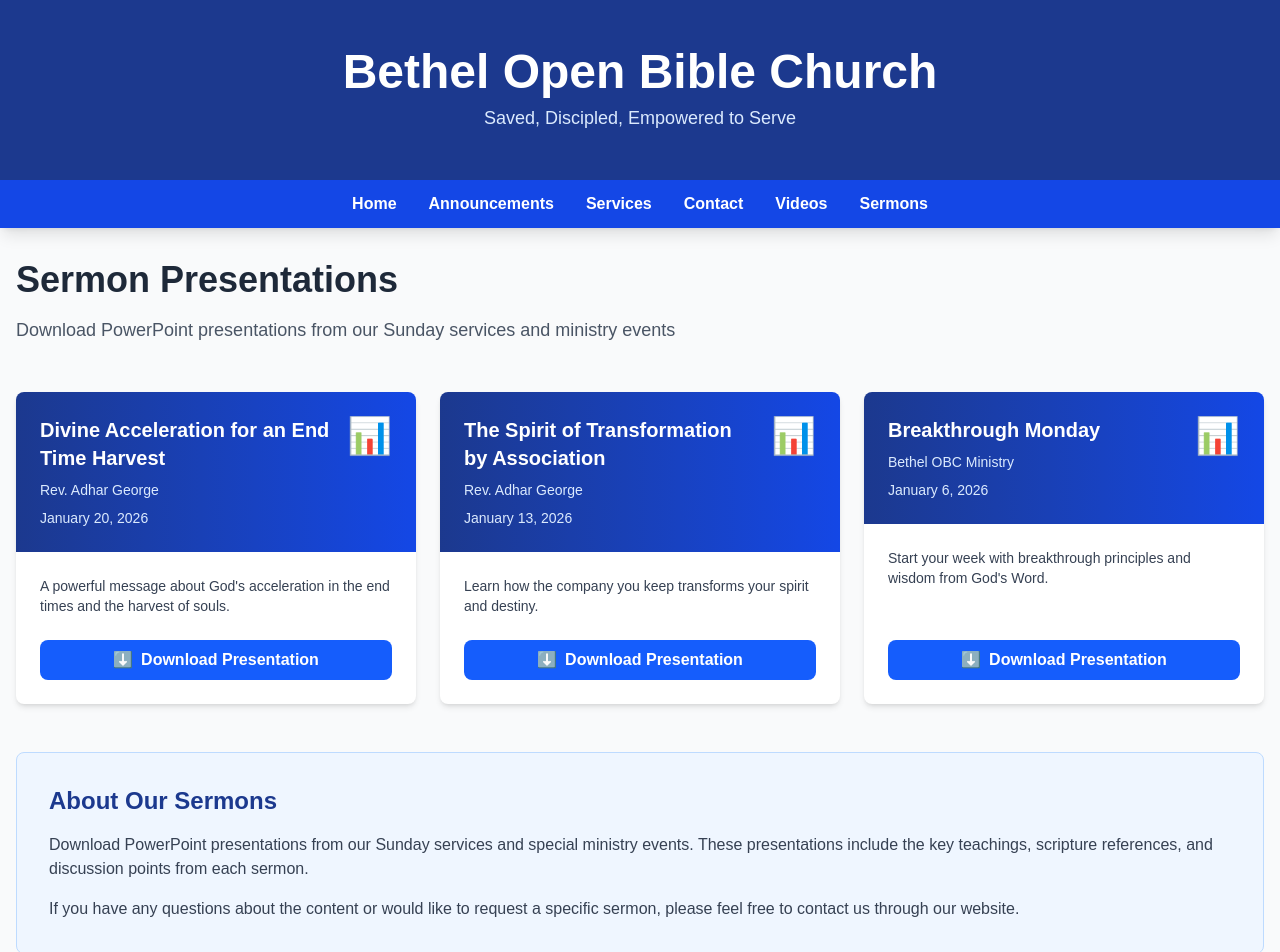
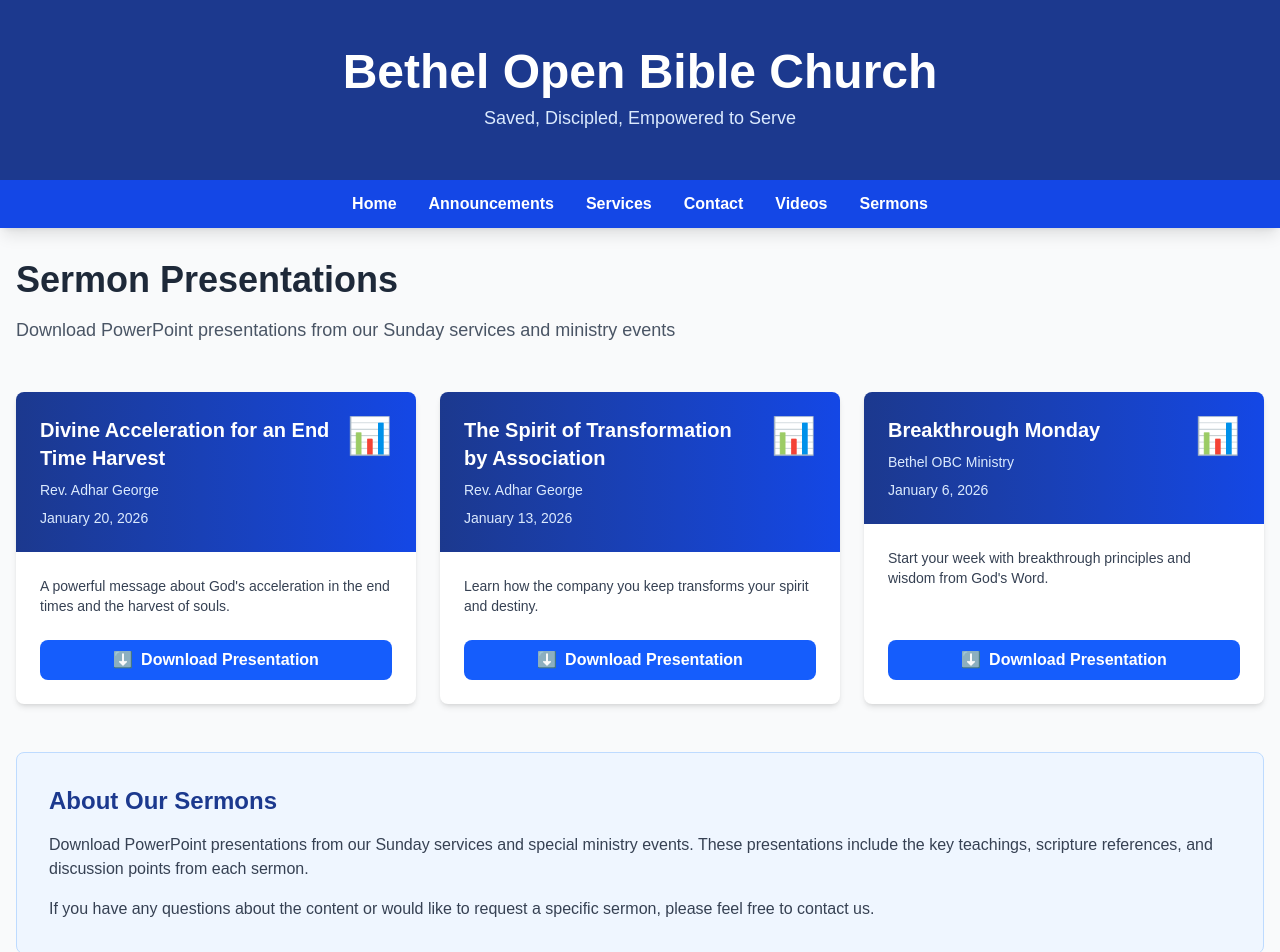
Before and after one commit to SatishLawrenceMaharaj/bobc, a Next.js app: page /sermons in a window 1280 px wide. Shown: the top 952 px of the page. Built offline with nearby package versions, Linux system fonts and the light colour scheme.

Commit message:
Update contact information in SermonGallery component

```diff
--- a/app/components/SermonGallery.tsx
+++ b/app/components/SermonGallery.tsx
@@ -37,7 +37,7 @@ export default function SermonGallery() {
           Download PowerPoint presentations from our Sunday services and special ministry events. These presentations include the key teachings, scripture references, and discussion points from each sermon.
         </p>
         <p className="text-gray-700">
-          If you have any questions about the content or would like to request a specific sermon, please feel free to contact us through our website.
+          If you have any questions about the content or would like to request a specific sermon, please feel free to contact us.
         </p>
       </div>
     </div>
```
